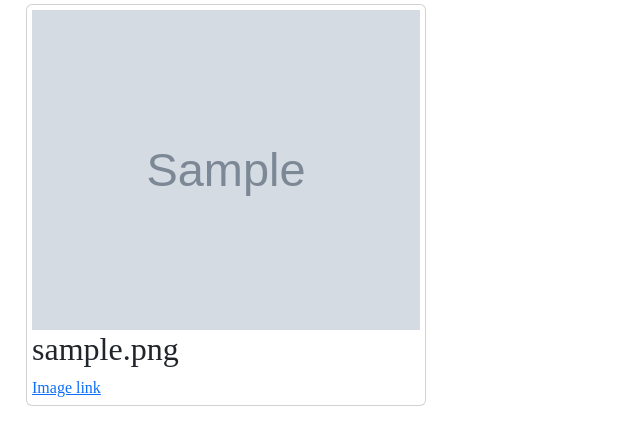
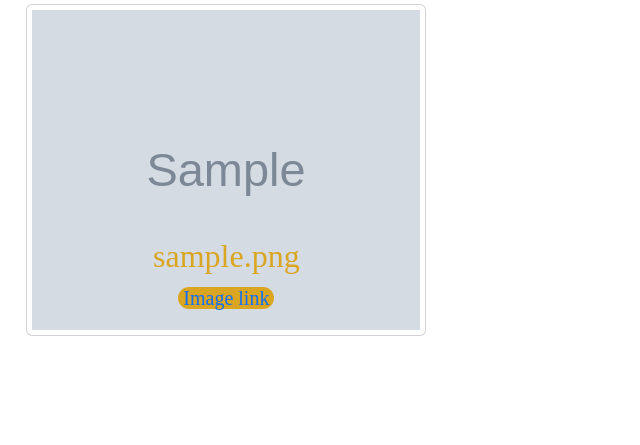
Before and after one commit to WaruiAlfred/aldis-gallery, a Django app: page / in a window 1280 px wide. Shown: the part 278-723 px from the top of the page, without its empty margins (0-640 px from the left). Run offline with Django 3.2, Linux system fonts and the light colour scheme; tables that the repository leaves empty hold one stand-in row (values such as "Sample post"); grey boxes marked "Sample" are stand-in pictures; some libraries are stand-ins or nearby versions; some web fonts are replaced.

Commit message:
add style to images displayed in home page and search results page

```diff
--- a/static/css/styles.css
+++ b/static/css/styles.css
@@ -42,3 +42,23 @@ img{
   height: 20em;
   width: 100%;
 }
+.img-image{
+  position: relative;
+}
+.img-content{
+  width: 150px;
+  position: absolute;
+  margin-top: 57%;
+  margin-left: 30%;
+  text-align: center;
+  color: goldenrod;
+}
+.img-content a{
+  font-size: 20px;
+  background-color: goldenrod;
+  border-radius: 40px;
+  text-decoration: none;
+  height: 50px;
+  padding-left: 5px;
+  padding-right: 5px;
+}
```
